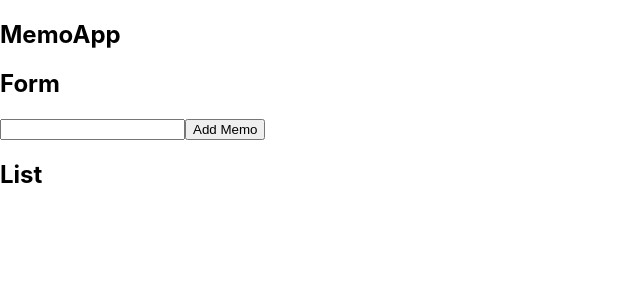
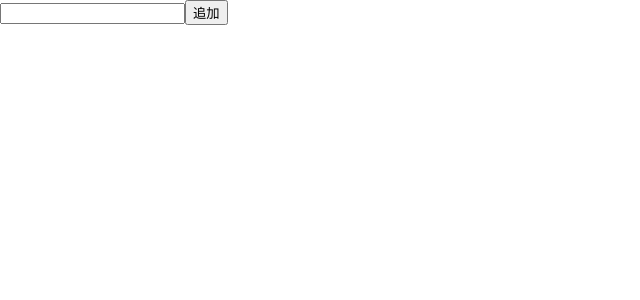
Before and after one commit to ishiguro9913/front_B_problem, a React (Create React App) app: page / in a window 1280 px wide. Shown: the top 300 px of the page, without its empty margins (0-640 px from the left). Built offline with nearby package versions, Linux system fonts and the light colour scheme.

Commit message:
fix: タイトル等の文言の修正 #3

```diff
--- a/src/MemoApp.js
+++ b/src/MemoApp.js
@@ -31,7 +31,6 @@ class MemoApp extends React.Component {
   render() {
     return (
       <div>
-        <h2>MemoApp</h2>
         <Form addMemo={this.addMemo} />
         <List memos={this.state.memos} deleteMemo={this.deleteMemo} />
       </div>
--- a/src/components/Form.js
+++ b/src/components/Form.js
@@ -11,10 +11,9 @@ class Form extends React.Component {
   render() {
     return (
       <div>
-        <h2>Form</h2>
         <form onSubmit={this.hamdleSubmit}>
           <input value={this.state.content} onChange={this.handleChange} />
-          <input type="submit" value="Add Memo" />
+          <input type="submit" value="追加" />
         </form>
       </div>
     );
--- a/src/components/List.js
+++ b/src/components/List.js
@@ -6,14 +6,13 @@ class List extends React.Component {
     const list = this.props.memos.map(memo => {
       return (
         <li>
-          #{memo.id} - {memo.content}{" "}
-          <button onClick={() => this.props.deleteMemo(memo.id)}>delete</button>
+          <button onClick={() => this.props.deleteMemo(memo.id)}>X</button>
+          {memo.content}
         </li>
       );
     });
     return (
       <div>
-        <h2>List</h2>
         <ul>{list}</ul>
       </div>
     );
```
